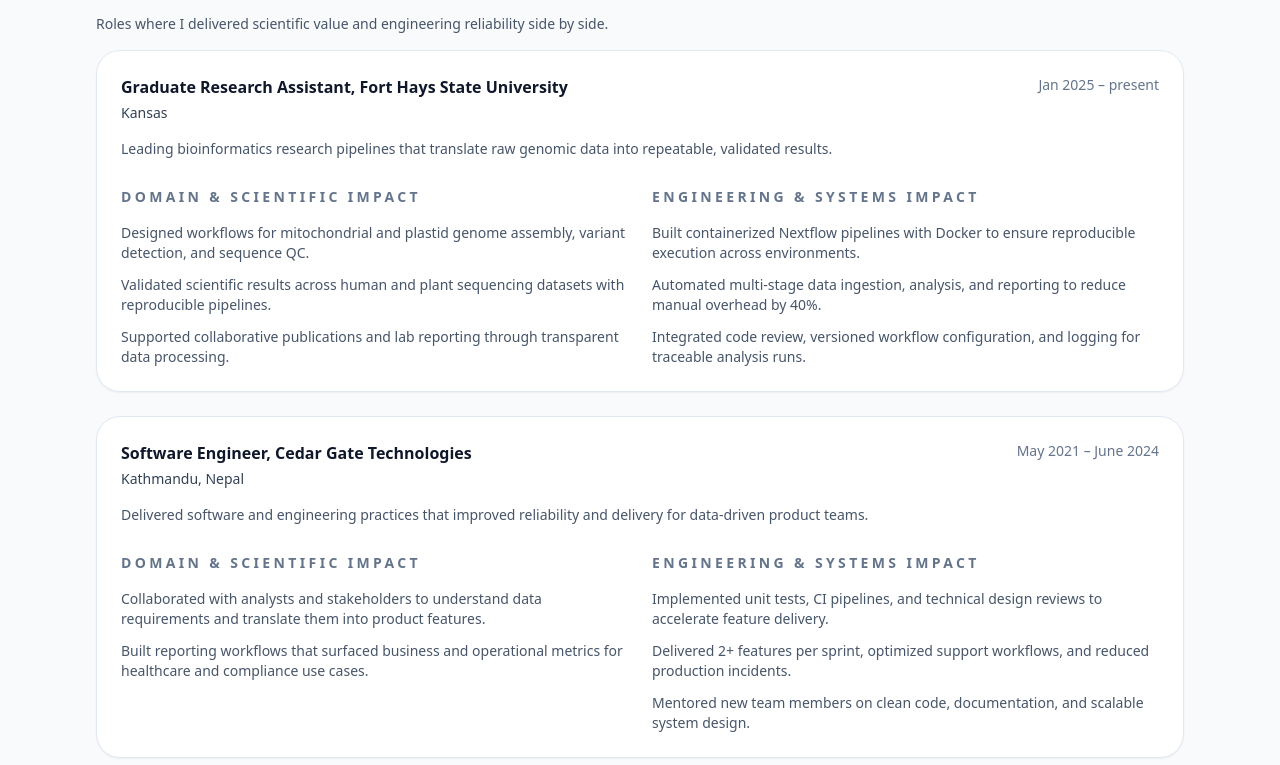
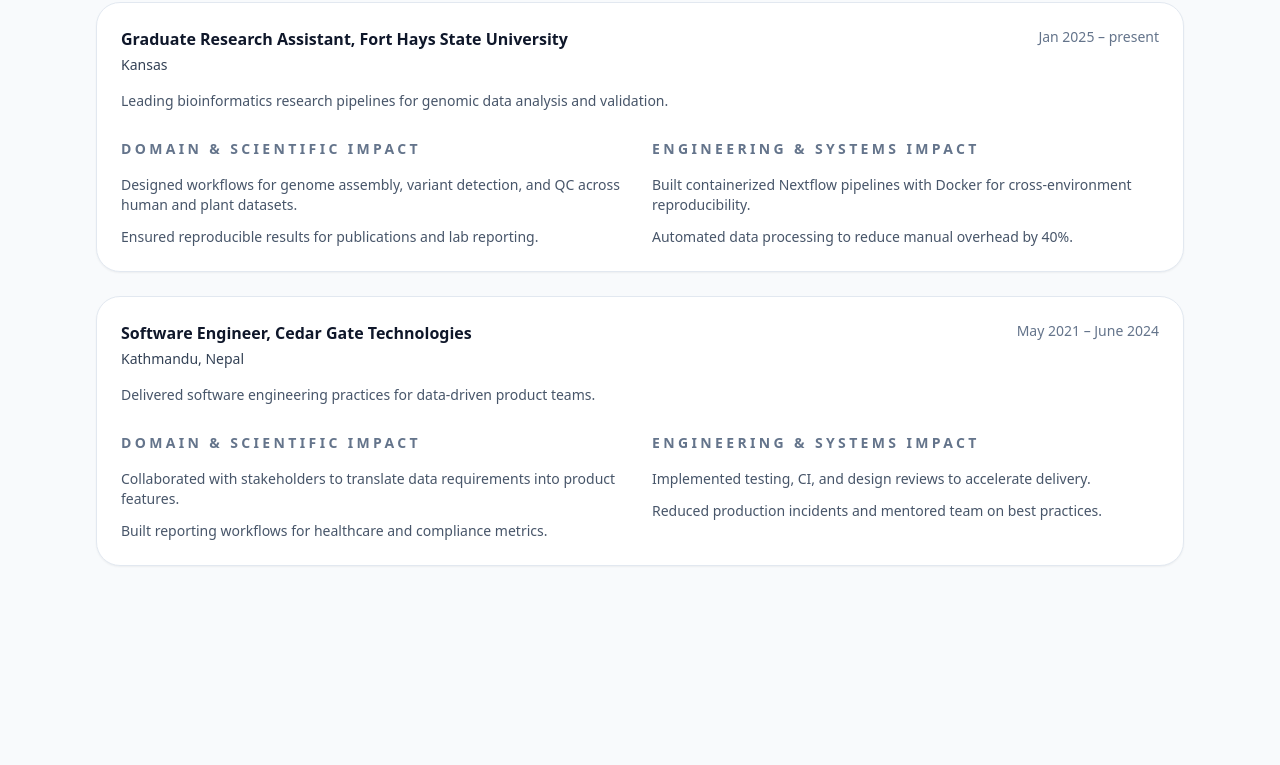
Before and after one commit to buddhathapa12/buddhathapa12.github.io, a Next.js app: page /about in a window 1280 px wide. Shown: the part 1375-2140 px from the top of the page. Built offline with nearby package versions, Linux system fonts and the light colour scheme.

Commit message:
Made website more minimalist, reduced cluttered UI

```diff
--- a/src/app/education/page.tsx
+++ b/src/app/education/page.tsx
@@ -10,7 +10,9 @@
 export default function EducationPage(): React.ReactNode {
   return (
     <main className="py-10 sm:py-14">
-      <Education />
+      <div className="mx-auto max-w-6xl px-6 sm:px-8">
+        <Education />
+      </div>
     </main>
   );
 }
--- a/src/app/experience/page.tsx
+++ b/src/app/experience/page.tsx
@@ -10,7 +10,9 @@
 export default function ExperiencePage(): React.ReactNode {
   return (
     <main className="py-10 sm:py-14">
-      <Experience />
+      <div className="mx-auto max-w-6xl px-6 sm:px-8">
+        <Experience />
+      </div>
     </main>
   );
 }
--- a/src/app/globals.css
+++ b/src/app/globals.css
@@ -49,6 +49,7 @@
   a {
     color: inherit;
     text-decoration: none;
+    transition: color 0.2s;
   }
 
   a:focus-visible {
--- a/src/data/profile.ts
+++ b/src/data/profile.ts
@@ -13,7 +13,7 @@
   googleScholar: "https://scholar.google.com/citations?user=example",
   researchGate: "https://www.researchgate.net/profile/Buddha-Thapa-Magar",
   cv: "/Buddha_Thapa_Magar_CV.pdf",
-  about: `I build systems that turn complex biological data into trusted research and production outcomes. My work bridges genomic science, data automation, and software engineering so that research teams can move from raw sequencing to reliable insights with reproducible, scalable pipelines.`,
+  about: `I build systems that turn complex biological data into trusted outcomes. Bridging genomic science, data automation, and software engineering for reproducible, scalable pipelines.`,
 
   skills: [
     "Python",
@@ -64,16 +64,14 @@
       organization: "Fort Hays State University",
       location: "Kansas",
       roleSummary:
-        "Leading bioinformatics research pipelines that translate raw genomic data into repeatable, validated results.",
+        "Leading bioinformatics research pipelines for genomic data analysis and validation.",
       domainHighlights: [
-        "Designed workflows for mitochondrial and plastid genome assembly, variant detection, and sequence QC.",
-        "Validated scientific results across human and plant sequencing datasets with reproducible pipelines.",
-        "Supported collaborative publications and lab reporting through transparent data processing.",
+        "Designed workflows for genome assembly, variant detection, and QC across human and plant datasets.",
+        "Ensured reproducible results for publications and lab reporting.",
       ],
       engineeringHighlights: [
-        "Built containerized Nextflow pipelines with Docker to ensure reproducible execution across environments.",
-        "Automated multi-stage data ingestion, analysis, and reporting to reduce manual overhead by 40%.",
-        "Integrated code review, versioned workflow configuration, and logging for traceable analysis runs.",
+        "Built containerized Nextflow pipelines with Docker for cross-environment reproducibility.",
+        "Automated data processing to reduce manual overhead by 40%.",
       ],
     },
     {
@@ -82,15 +80,14 @@
       organization: "Cedar Gate Technologies",
       location: "Kathmandu, Nepal",
       roleSummary:
-        "Delivered software and engineering practices that improved reliability and delivery for data-driven product teams.",
+        "Delivered software engineering practices for data-driven product teams.",
       domainHighlights: [
-        "Collaborated with analysts and stakeholders to understand data requirements and translate them into product features.",
-        "Built reporting workflows that surfaced business and operational metrics for healthcare and compliance use cases.",
+        "Collaborated with stakeholders to translate data requirements into product features.",
+        "Built reporting workflows for healthcare and compliance metrics.",
       ],
       engineeringHighlights: [
-        "Implemented unit tests, CI pipelines, and technical design reviews to accelerate feature delivery.",
-        "Delivered 2+ features per sprint, optimized support workflows, and reduced production incidents.",
-        "Mentored new team members on clean code, documentation, and scalable system design.",
+        "Implemented testing, CI, and design reviews to accelerate delivery.",
+        "Reduced production incidents and mentored team on best practices.",
       ],
     },
   ],
--- a/src/sections/About.tsx
+++ b/src/sections/About.tsx
@@ -35,8 +35,6 @@
           <p className="max-w-3xl text-base leading-8 text-slate-600 dark:text-slate-300">
             I turn complex biological data into trusted results by combining
             research-informed analysis with production-grade software systems.
-            My work is designed to make biology workflows reproducible,
-            scalable, and easy to share.
           </p>
           <div className="flex flex-wrap gap-3 text-sm text-slate-600 dark:text-slate-300">
             <span className="rounded-full bg-slate-100 px-3 py-1 font-semibold text-slate-800 dark:bg-slate-900 dark:text-slate-200">
@@ -63,7 +61,7 @@
           ))}
         </div>
 
-        <div className="space-y-14">
+        <div className="space-y-10">
           <AboutOverview />
           <Experience />
           <Education />
```
